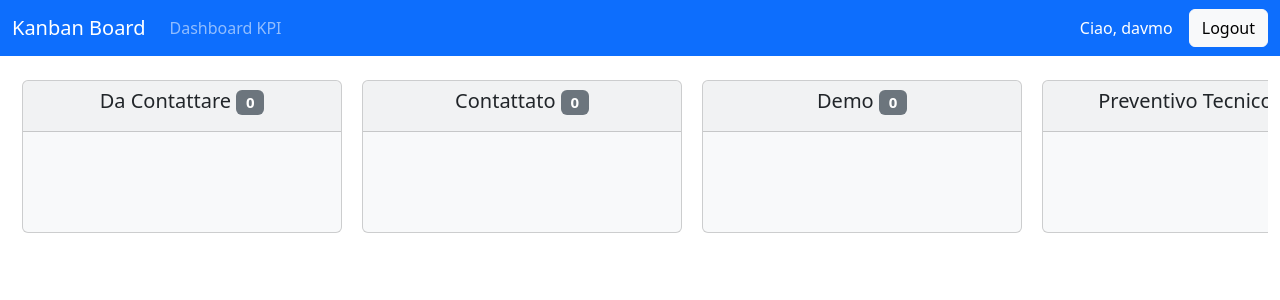
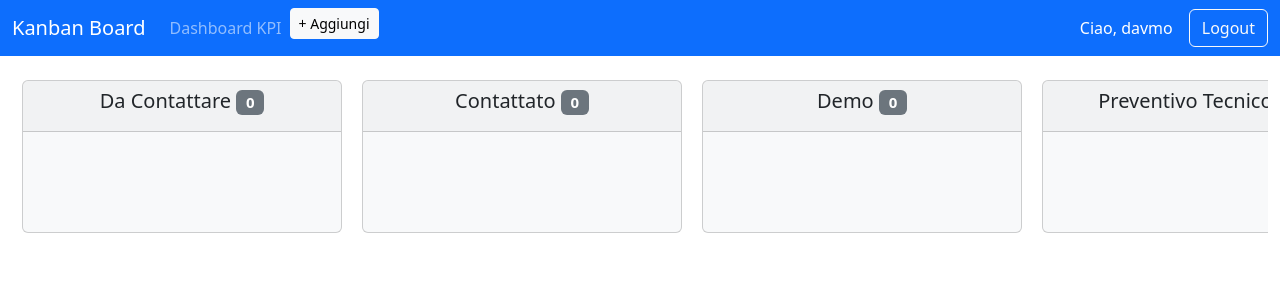
Before and after one commit to davidemoscatelli/progetto_trattattive, a Django app: page / in a window 1280 px wide. Shown: the top 300 px of the page. Run offline with Django 4.2, Linux system fonts and the light colour scheme; a user stored in the database is signed in; data that the repository does not hold is empty; some libraries are stand-ins or nearby versions.

Commit message:
Update base.html

```diff
--- a/trattative/templates/trattative/base.html
+++ b/trattative/templates/trattative/base.html
@@ -2,11 +2,10 @@
 <!DOCTYPE html>
 <html lang="it">
 <head>
-    <meta charset="UTF--8">
+    <meta charset="UTF-8">
     <meta name="viewport" content="width=device-width, initial-scale=1.0">
     <title>Gestione Trattative</title>
     {% bootstrap_css %}
-    {% bootstrap_javascript %}
 </head>
 <body>
     <nav class="navbar navbar-expand-lg navbar-dark bg-primary mb-4">
@@ -20,12 +19,15 @@
                     <li class="nav-item">
                         <a class="nav-link" href="{% url 'kpi_dashboard' %}">Dashboard KPI</a>
                     </li>
+                    <li class="nav-item">
+                        <a href="{% url 'trattativa_create' %}" class="btn btn-sm btn-light">+ Aggiungi</a>
+                    </li>
                 </ul>
                 {% if user.is_authenticated %}
                 <span class="navbar-text text-white me-3">Ciao, {{ user.username }}</span>
-                <form action="{% url 'logout' %}" method="post">
+                <form action="{% url 'logout' %}" method="post" class="d-flex">
                     {% csrf_token %}
-                    <button type="submit" class="btn btn-light">Logout</button>
+                    <button type="submit" class="btn btn-outline-light">Logout</button>
                 </form>
                 {% endif %}
             </div>
@@ -35,8 +37,9 @@
     <main class="container-fluid">
         {% block content %}{% endblock %}
     </main>
+
+    {% bootstrap_javascript %}
     <script src="https://cdn.jsdelivr.net/npm/sortablejs@latest/Sortable.min.js"></script>
-    <script src="https://cdn.jsdelivr.net/npm/sortablejs@latest/Sortable.min.js"></script>
-    <script src="https://cdn.jsdelivr.net/npm/chart.js"></script> </body>
+    <script src="https://cdn.jsdelivr.net/npm/chart.js"></script>
 </body>
 </html>
```
